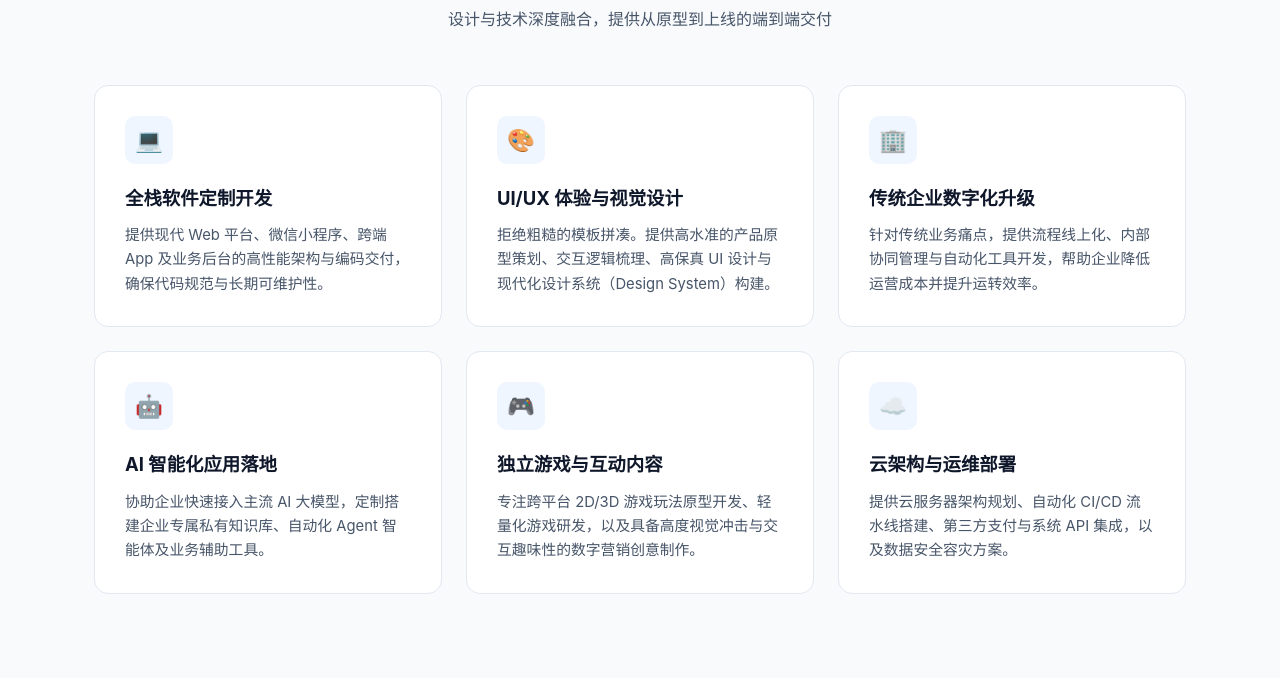
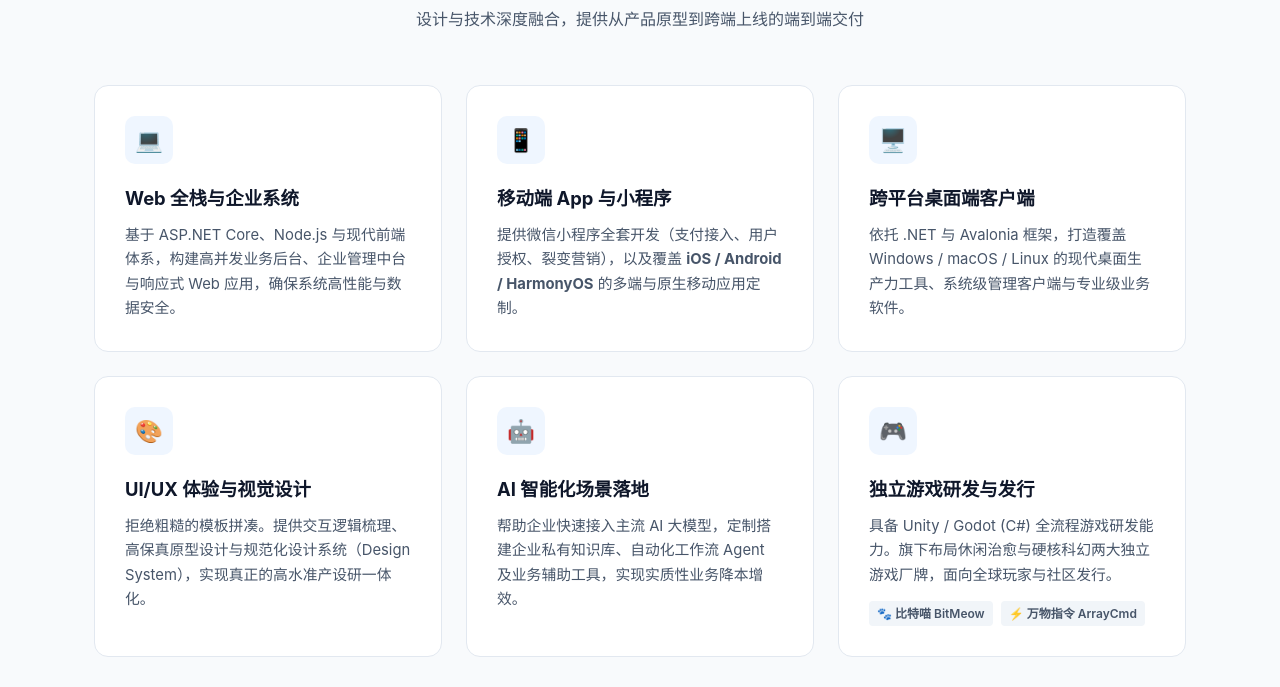
Before and after one commit to mo7tech/mo7tech.com, a website: page html/index.html in a window 1280 px wide. Shown: the part 553-1240 px from the top of the page. Drawn offline with Linux system fonts and the light colour scheme.

Commit message:
公司简易官网

```diff
--- a/html/index.html
+++ b/html/index.html
@@ -6,12 +6,11 @@
     <title>墨七科技 - 陕西墨七数字科技有限公司</title>
     <meta
       name="description"
-      content="陕西墨七数字科技有限公司专注于全栈软件开发、UI/UX体验设计、传统企业数字化升级、AI应用落地及独立游戏研发。"
+      content="陕西墨七数字科技有限公司专注于Web全栈开发、iOS/Android/HarmonyOS移动端与微信小程序、Avalonia跨平台桌面端、UI/UX设计、AI场景落地及独立游戏研发。"
     />
     <style>
       :root {
         --primary: #2563eb;
-        --primary-hover: #1d4ed8;
         --text-main: #0f172a;
         --text-sub: #475569;
         --bg-light: #f8fafc;
@@ -66,9 +65,6 @@
         font-weight: 700;
         color: var(--text-main);
         letter-spacing: -0.5px;
-        display: flex;
-        align-items: center;
-        gap: 8px;
       }
       .nav-links a {
         margin-left: 28px;
@@ -116,7 +112,7 @@
       .hero p {
         font-size: 1.15rem;
         color: var(--text-sub);
-        max-width: 720px;
+        max-width: 760px;
         margin: 0 auto;
         line-height: 1.7;
       }
@@ -187,7 +183,23 @@
         line-height: 1.65;
       }
 
-      /* 联系我们 */
+      /* 旗下生态标签 */
+      .ecosystem-tags {
+        margin-top: 14px;
+        display: flex;
+        gap: 8px;
+        flex-wrap: wrap;
+      }
+      .ecosystem-tag {
+        font-size: 0.75rem;
+        font-weight: 600;
+        background: #f1f5f9;
+        color: var(--text-sub);
+        padding: 3px 8px;
+        border-radius: 4px;
+      }
+
+      /* 联系我们卡片 */
       .contact-card {
         max-width: 540px;
         margin: 0 auto;
@@ -207,7 +219,7 @@
         color: var(--text-main);
       }
 
-      /* 页脚 (严格合规) */
+      /* 页脚 (合规展示) */
       footer {
         background: #0f172a;
         color: #94a3b8;
@@ -280,7 +292,7 @@
     <!-- 顶部导航 -->
     <header>
       <div class="container header-inner">
-        <div class="logo">墨七科技 · MO7.CC</div>
+        <div class="logo">墨七科技 · MO7 TECH</div>
         <nav class="nav-links">
           <a href="#services">核心能力</a>
           <a href="#contact">联系我们</a>
@@ -297,8 +309,8 @@
         </div>
         <h1>陕西墨七数字科技有限公司</h1>
         <p>
-          具备“产品设计 × 全栈工程”双重交付能力。专注于现代软件定制、UI/UX
-          体验设计、传统业务数字化升级及独立游戏研发。
+          具备“产品设计 × 全栈工程”双重交付能力。专注于 Web 全栈开发、iOS / Android / HarmonyOS
+          移动端与小程序、Avalonia 跨平台桌面端、AI 落地及独立游戏研发。
         </p>
       </div>
     </section>
@@ -308,67 +320,72 @@
       <div class="container">
         <div class="section-title">
           <h2>核心业务体系</h2>
-          <p>设计与技术深度融合，提供从原型到上线的端到端交付</p>
+          <p>设计与技术深度融合，提供从产品原型到跨端上线的端到端交付</p>
         </div>
 
         <div class="grid-3">
           <!-- 业务 1 -->
           <div class="card">
             <div class="card-icon">💻</div>
-            <h3>全栈软件定制开发</h3>
+            <h3>Web 全栈与企业系统</h3>
             <p>
-              提供现代 Web 平台、微信小程序、跨端 App
-              及业务后台的高性能架构与编码交付，确保代码规范与长期可维护性。
+              基于 ASP.NET Core、Node.js 与现代前端体系，构建高并发业务后台、企业管理中台与响应式
+              Web 应用，确保系统高性能与数据安全。
             </p>
           </div>
 
-          <!-- 业务 2：设计能力强化 -->
+          <!-- 业务 2 -->
           <div class="card">
-            <div class="card-icon">🎨</div>
-            <h3>UI/UX 体验与视觉设计</h3>
+            <div class="card-icon">📱</div>
+            <h3>移动端 App 与小程序</h3>
             <p>
-              拒绝粗糙的模板拼凑。提供高水准的产品原型策划、交互逻辑梳理、高保真 UI
-              设计与现代化设计系统（Design System）构建。
+              提供微信小程序全套开发（支付接入、用户授权、裂变营销），以及覆盖
+              <strong>iOS / Android / HarmonyOS</strong> 的多端与原生移动应用定制。
             </p>
           </div>
 
           <!-- 业务 3 -->
           <div class="card">
-            <div class="card-icon">🏢</div>
-            <h3>传统企业数字化升级</h3>
+            <div class="card-icon">🖥️</div>
+            <h3>跨平台桌面端客户端</h3>
             <p>
-              针对传统业务痛点，提供流程线上化、内部协同管理与自动化工具开发，帮助企业降低运营成本并提升运转效率。
+              依托 .NET 与 Avalonia 框架，打造覆盖 Windows / macOS / Linux
+              的现代桌面生产力工具、系统级管理客户端与专业级业务软件。
             </p>
           </div>
 
           <!-- 业务 4 -->
           <div class="card">
-            <div class="card-icon">🤖</div>
-            <h3>AI 智能化应用落地</h3>
+            <div class="card-icon">🎨</div>
+            <h3>UI/UX 体验与视觉设计</h3>
             <p>
-              协助企业快速接入主流 AI 大模型，定制搭建企业专属私有知识库、自动化 Agent
-              智能体及业务辅助工具。
+              拒绝粗糙的模板拼凑。提供交互逻辑梳理、高保真原型设计与规范化设计系统（Design
+              System），实现真正的高水准产设研一体化。
             </p>
           </div>
 
           <!-- 业务 5 -->
           <div class="card">
-            <div class="card-icon">🎮</div>
-            <h3>独立游戏与互动内容</h3>
+            <div class="card-icon">🤖</div>
+            <h3>AI 智能化场景落地</h3>
             <p>
-              专注跨平台 2D/3D
-              游戏玩法原型开发、轻量化游戏研发，以及具备高度视觉冲击与交互趣味性的数字营销创意制作。
+              帮助企业快速接入主流 AI 大模型，定制搭建企业私有知识库、自动化工作流 Agent
+              及业务辅助工具，实现实质性业务降本增效。
             </p>
           </div>
 
           <!-- 业务 6 -->
           <div class="card">
-            <div class="card-icon">☁️</div>
-            <h3>云架构与运维部署</h3>
+            <div class="card-icon">🎮</div>
+            <h3>独立游戏研发与发行</h3>
             <p>
-              提供云服务器架构规划、自动化 CI/CD 流水线搭建、第三方支付与系统 API
-              集成，以及数据安全容灾方案。
+              具备 Unity / Godot (C#)
+              全流程游戏研发能力。旗下布局休闲治愈与硬核科幻两大独立游戏厂牌，面向全球玩家与社区发行。
             </p>
+            <div class="ecosystem-tags">
+              <span class="ecosystem-tag">🐾 比特喵 BitMeow</span>
+              <span class="ecosystem-tag">⚡ 万物指令 ArrayCmd</span>
+            </div>
           </div>
         </div>
       </div>
@@ -379,11 +396,11 @@
       <div class="container">
         <div class="section-title">
           <h2>联系与咨询</h2>
-          <p>无论是项目外包开发、产品设计定制还是技术方案咨询，欢迎随时联系</p>
+          <p>无论是项目外包定制、全栈产品研发还是独立游戏业务合作，欢迎随时联络</p>
         </div>
 
         <div class="contact-card">
-          <div class="contact-item">官方网站：<strong>mo7.cc</strong></div>
+          <div class="contact-item">官方网站：<strong>mo7tech.com</strong></div>
           <div class="contact-item" style="margin-bottom: 0">
             联系邮箱：<strong>mo7cc@outlook.com</strong>
           </div>
@@ -402,7 +419,7 @@
             陕ICP备2026022898号-1
           </a>
 
-          <!-- 公安联网备案（含官方网安警徽 Base64 图标） -->
+          <!-- 公安联网备案（使用指定外链图标） -->
           <a href="https://beian.mps.gov.cn/" target="_blank" rel="noopener noreferrer">
             <img
               class="police-icon"
```
